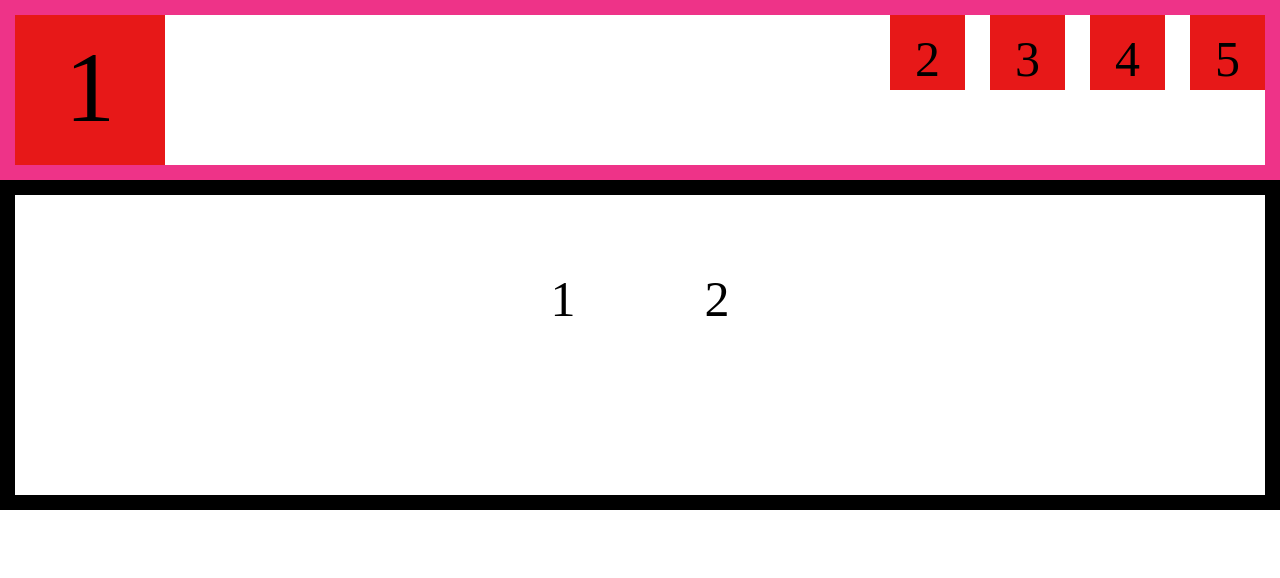
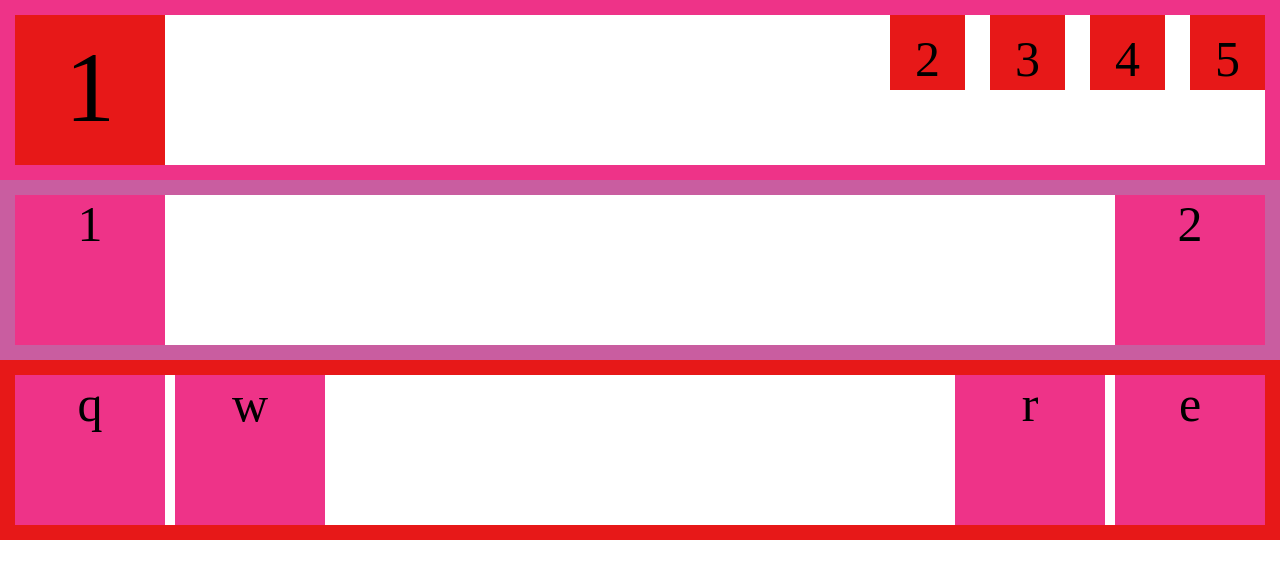
Before and after one commit to baraccuda2102/dz5, a plain HTML site: page index.html in a window 1280 px wide. Drawn offline with Linux system fonts and the light colour scheme.

Commit message:
complete!

```diff
--- a/index.html
+++ b/index.html
@@ -19,8 +19,16 @@
 
     </div>
     <div class="block2">
-        <div class="block3 second">1</div>
-        <div class="block3 third">2</div>
+        <div class="block3 one">1</div>
+        <div class="block3 two">2</div>
+        <div class="clear"></div>
+    </div>
+
+    <div class="block5">
+        <div class="block4 three">q</div>
+        <div class="block4 four">w</div>
+        <div class="block4 five">e</div>
+        <div class="block4 six">r</div>
         <div class="clear"></div>
     </div>
 </body>
--- a/style.css
+++ b/style.css
@@ -55,15 +55,67 @@
 }
 
 .block2{
-    border:15px solid#000;
-    padding: 75px;
+    border:15px solid#c95da0;
+
 }
 
 .block3{
     width: 150px;
     height: 150px;
     font-size: 50px;
+    background-color: #e38;
+    display: inline-block;
+}
+
+.clear{
+    clear:both;
+}
+
+.one{
+    float: left;
+}
+
+.two{
+    float: right;
+}
+
+.block5{
+    border: 15px solid #e71818;
+
+}
+
+.block{
+    position: relative;
+}
+
+.block4{
+    width: 150px;
+    height: 150px;
+    font-size: 50px;
+    background-color: #e38;
     display: inline-block;
 
+}
 
+.clear{
+    clear: both;
 }
+
+.three{
+    float: left;
+}
+
+.four{
+    float: left;
+    margin-left: 10px;
+   }
+
+
+.six{
+    float:right;
+}
+
+.five{
+    float: right;
+    margin-left: 10px;
+}
```
